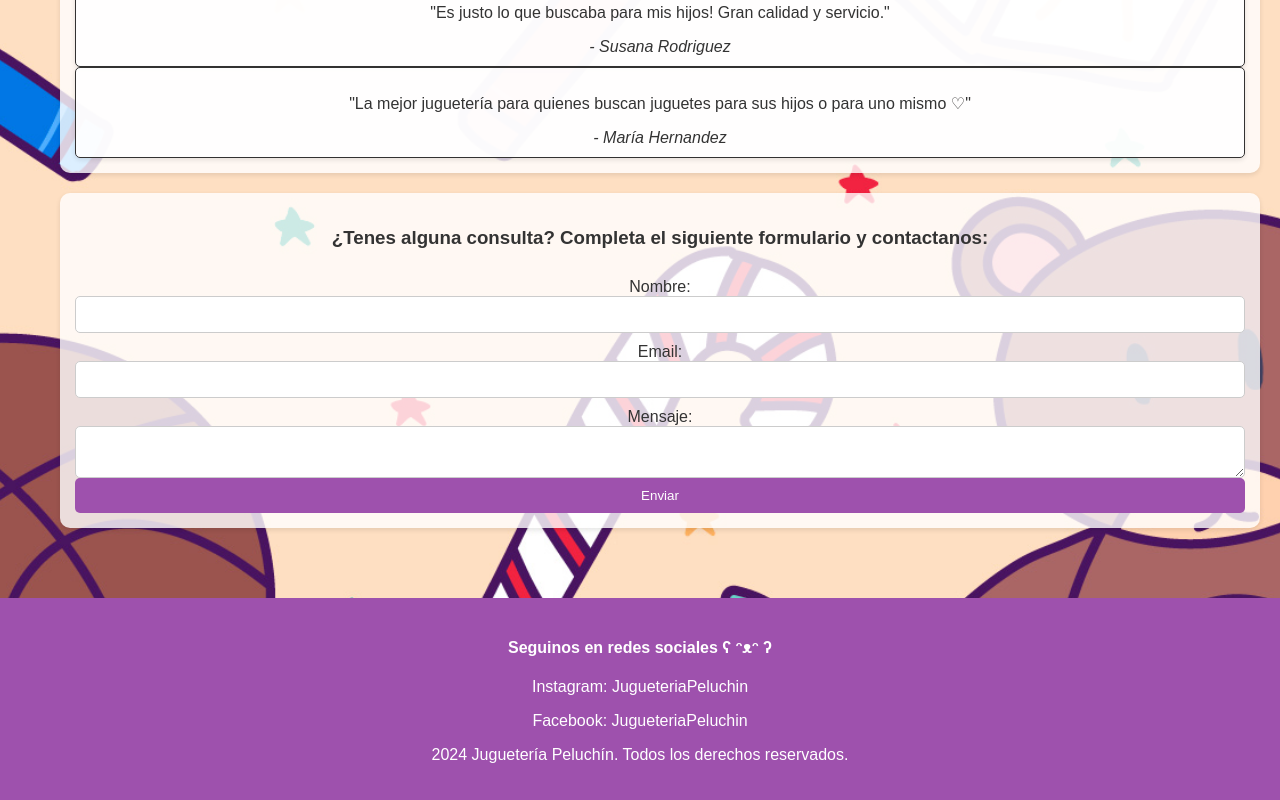
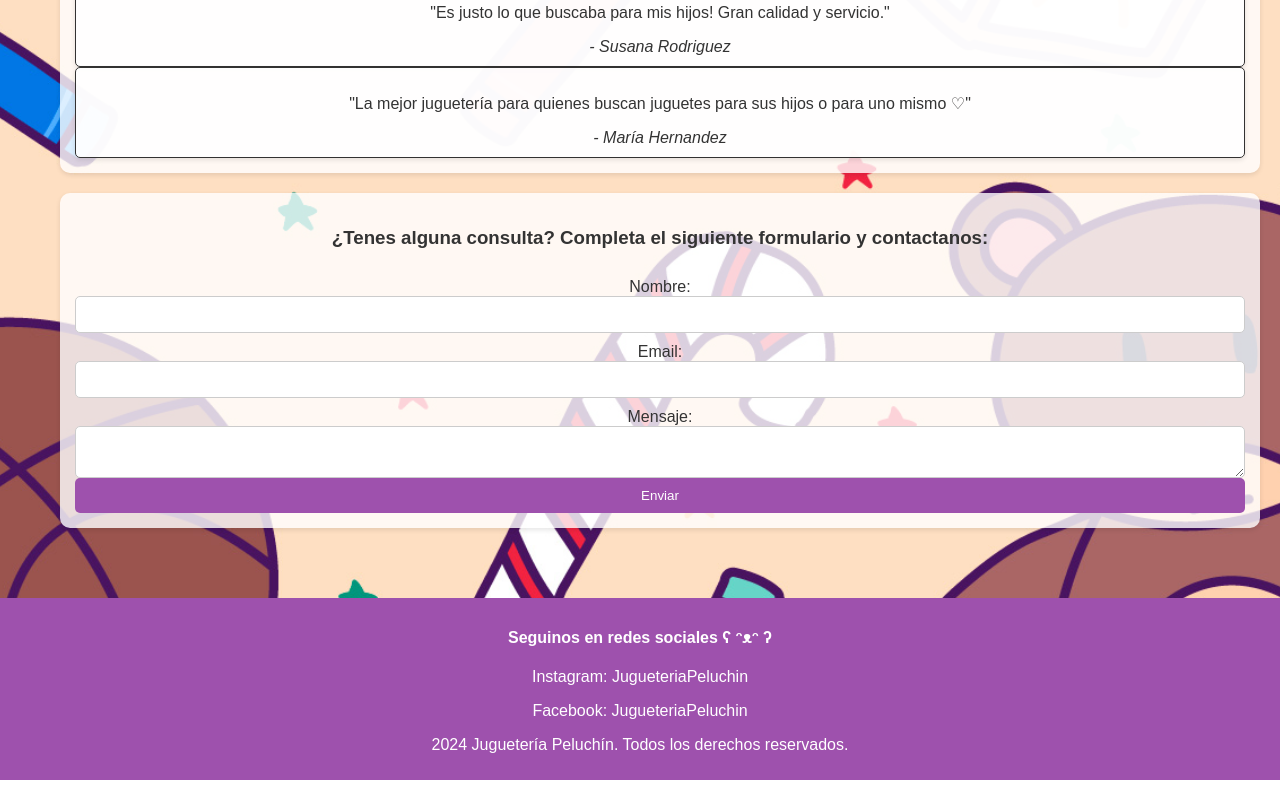
Before and after one commit to Magaspa1/Jugueteria-Peluchin, a plain HTML site: page index.html in a window 1280 px wide. Shown: the part 1480-2280 px from the top of the page. Drawn offline with Linux system fonts and the light colour scheme; a web font is replaced by a local one.

Commit message:
Update style.css

```diff
--- a/style.css
+++ b/style.css
@@ -57,6 +57,7 @@ nav a:hover {
 }
 
 main {
+    flex: 1;
     width: 100%;
     max-width: 1200px; /* Centra y limita el ancho del contenido */
     margin: 0 auto;
@@ -134,7 +135,6 @@ form label {
     margin-top: 10px;
 }
 
-/* Carrito */
 #carrito {
     background-color: rgba(255, 255, 255, 0.8);
     padding: 20px;
@@ -164,12 +164,11 @@ button:hover {
     background-color: #7e3b93;
 }
 
-/* Footer */
 footer {
     background-color: #9e51ad;
     color: white;
     text-align: center;
-    padding: 20px;
+    padding: 10px;
     margin-top: 20px;
 }
 
```
